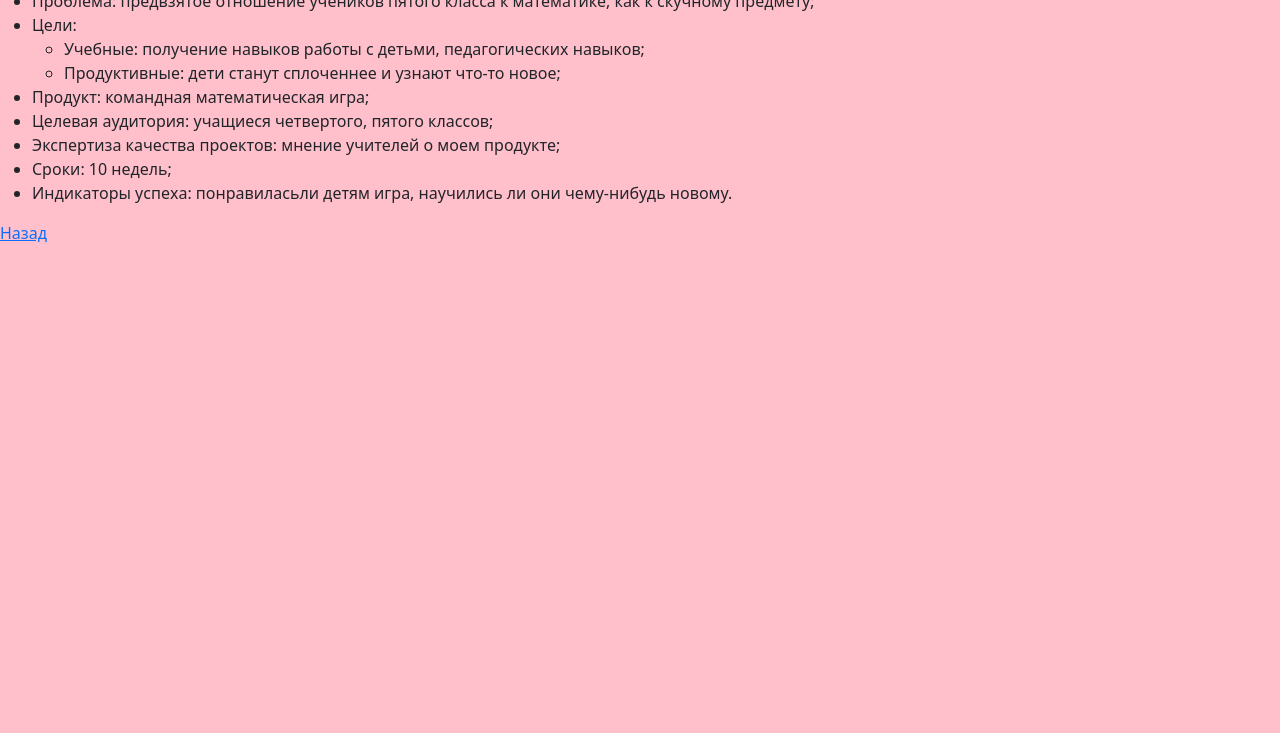
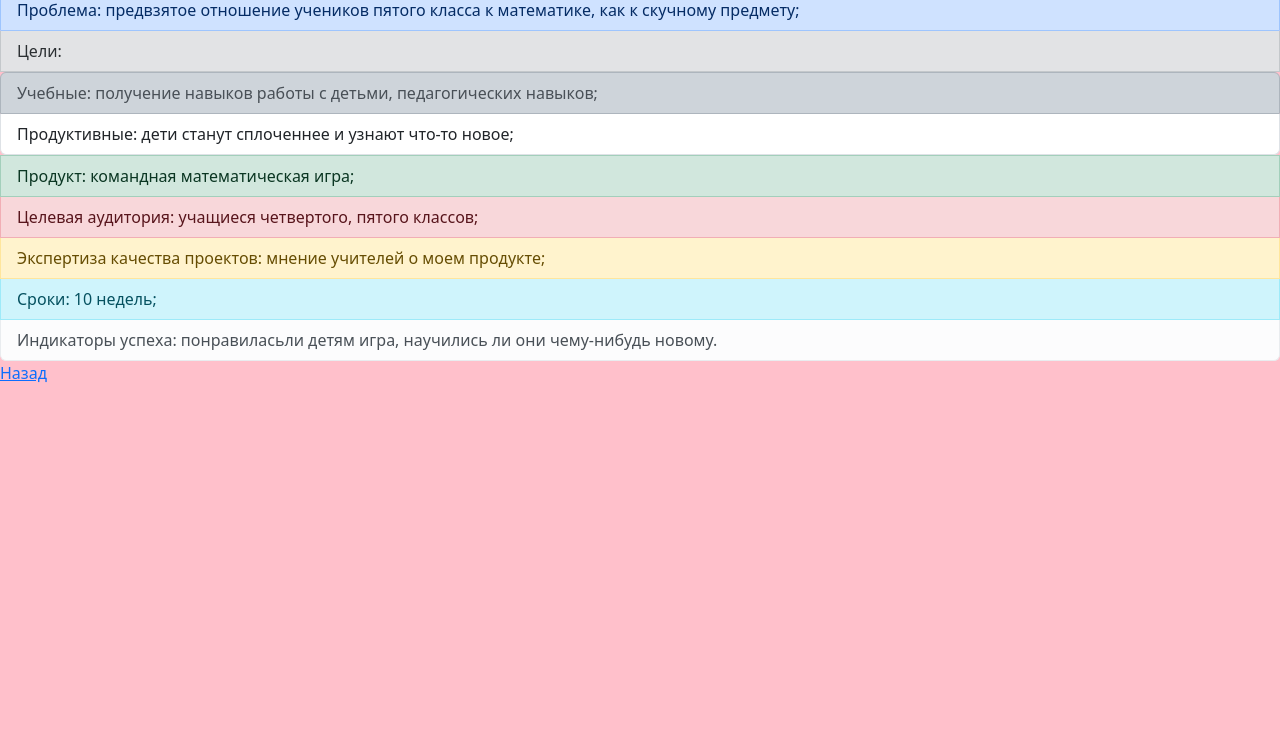
Before and after one commit to chibiolya/chibiolya, a plain HTML site: page Passport.html in a window 1280 px wide. Shown: the part 67-800 px from the top of the page. Drawn offline with nearby package versions, Linux system fonts and the light colour scheme.

Commit message:
Update Passport.html

```diff
--- a/Passport.html
+++ b/Passport.html
@@ -5,16 +5,16 @@
   </head>
   <body>
     <h1>Паспорт проекта:</h1>
-    <ul>
-      <li>Проблема: предвзятое отношение учеников пятого класса к математике, как к скучному предмету;</li>
-      <li>Цели:<ul>
-        <li>Учебные: получение навыков работы с детьми, педагогических навыков;</li>
-        <li>Продуктивные: дети станут сплоченнее и узнают что-то новое;</li></ul></li>
-      <li>Продукт: командная математическая игра;</li>
-      <li>Целевая аудитория: учащиеся четвертого, пятого классов;</li>
-      <li>Экспертиза качества проектов: мнение учителей о моем продукте;</li>
-      <li>Сроки: 10 недель;</li>
-      <li>Индикаторы успеха: понравиласьли детям игра, научились ли они чему-нибудь новому.</li>
+    <ul class="list-group">
+      <li class="list-group-item list-group-item-primary">Проблема: предвзятое отношение учеников пятого класса к математике, как к скучному предмету;</li>
+      <li class="list-group-item list-group-item-secondary">Цели:</li><ul class="list-group">
+        <li class="list-group-item list-group-item-dark">Учебные: получение навыков работы с детьми, педагогических навыков;</li>
+        <li class="list-group-item">Продуктивные: дети станут сплоченнее и узнают что-то новое;</li></ul>
+      <li class="list-group-item list-group-item-success">Продукт: командная математическая игра;</li>
+      <li class="list-group-item list-group-item-danger">Целевая аудитория: учащиеся четвертого, пятого классов;</li>
+      <li class="list-group-item list-group-item-warning">Экспертиза качества проектов: мнение учителей о моем продукте;</li>
+      <li class="list-group-item list-group-item-info">Сроки: 10 недель;</li>
+      <li class="list-group-item list-group-item-light">Индикаторы успеха: понравиласьли детям игра, научились ли они чему-нибудь новому.</li>
     </ul>
     <a href="index.html">Назад</a>
   </body>
```
